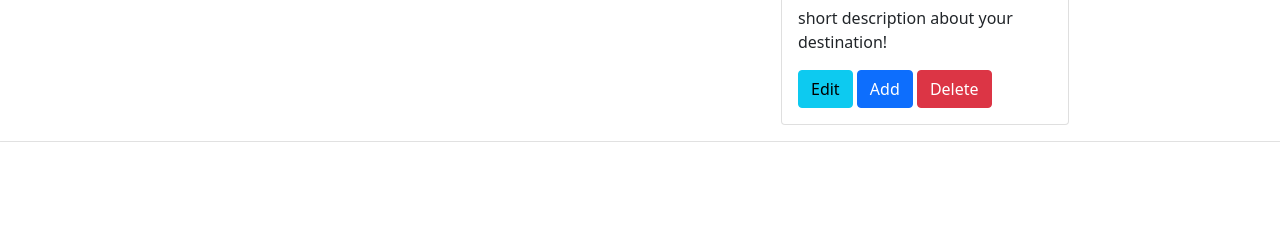
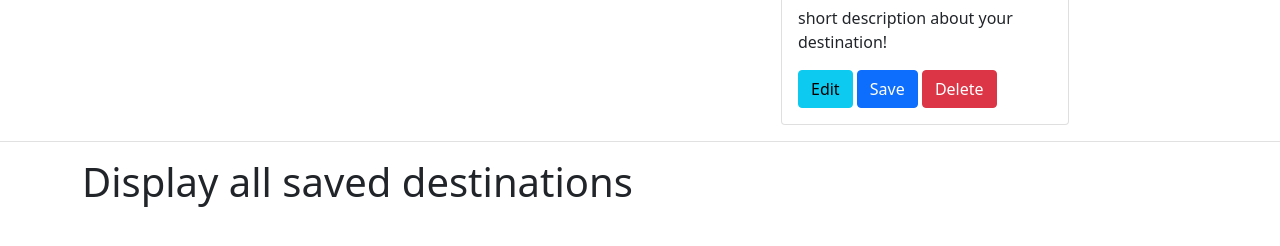
Before and after one commit to wang-xiaotian/css_bootstrap_form_vacationList, a plain HTML site: page index.html in a window 1280 px wide. Shown: the part 388-634 px from the top of the page. Drawn offline with nearby package versions, Linux system fonts and the light colour scheme.

Commit message:
added div for displaying all cards

```diff
--- a/index.html
+++ b/index.html
@@ -85,7 +85,7 @@
               </p>
               <button type="submit" class="btn btn-info">Edit</button>
               <button id="addToDisplay" type="submit" class="btn btn-primary">
-                Add
+                Save
               </button>
               <button type="submit" class="btn btn-danger">Delete</button>
             </div>
@@ -94,7 +94,9 @@
       </div>
     </div>
     <hr class="style18" />
-    <div id="displayContainer" class="container"></div>
+    <div id="displayContainer" class="container">
+      <h3 class="display-6">Display all saved destinations</h3>
+    </div>
 
     <script src="css/bs5/js/bootstrap.js"></script>
     <script src="script/script.js"></script>
```
